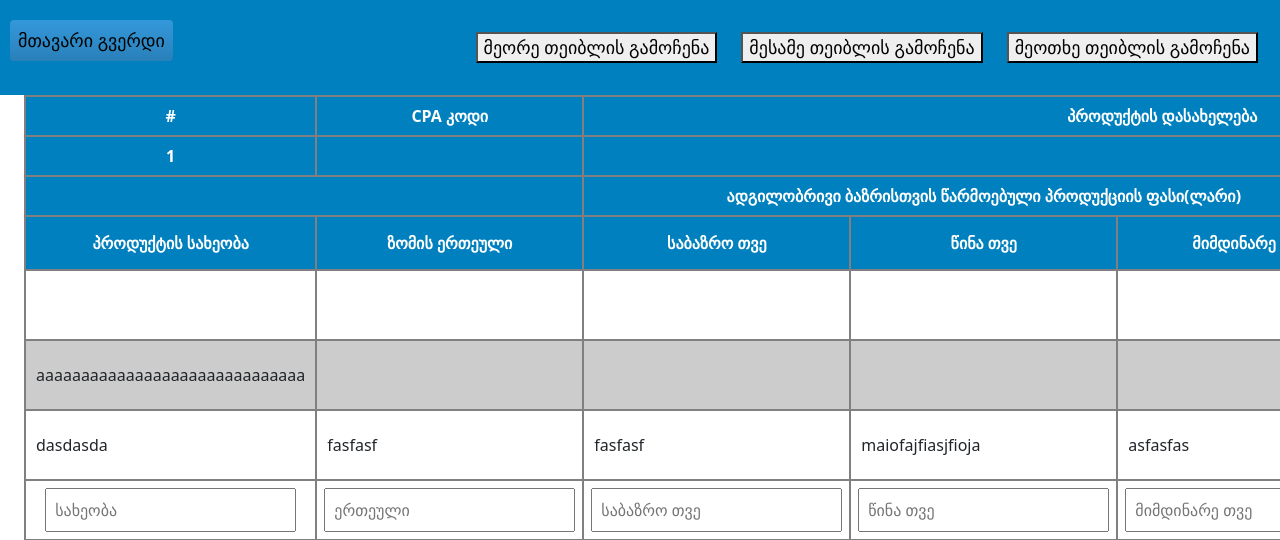
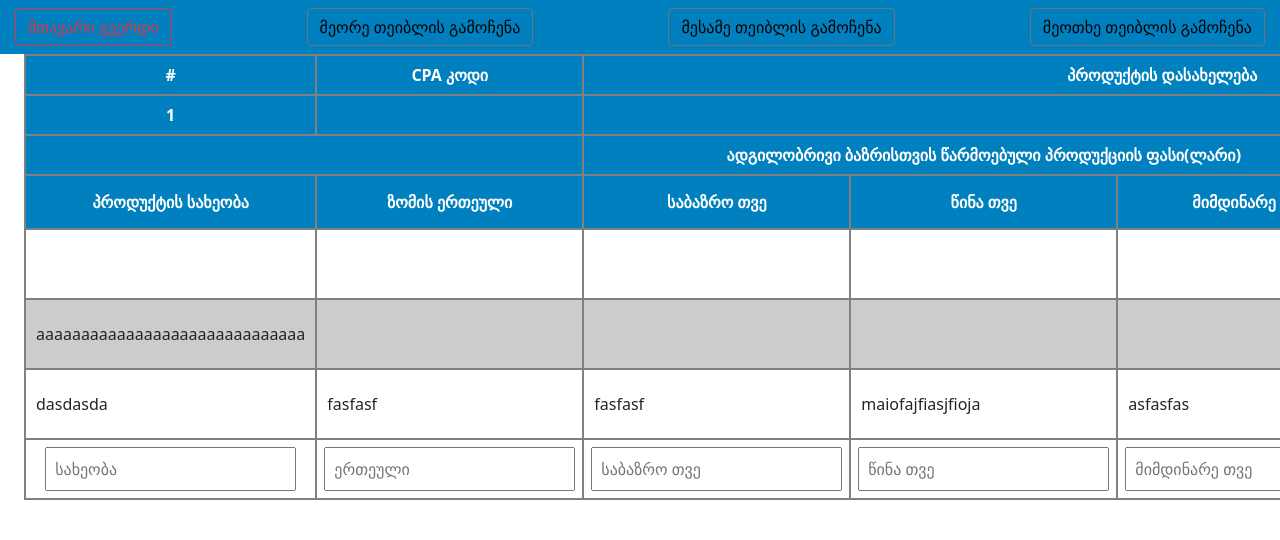
Before and after one commit to nikolozi2001/survey, a PHP site: page /surveytable/index.php in a window 1280 px wide; the page is wider, and only the part inside the window is pictured. Shown: the top 540 px of that part. Run offline with PHP 8.4, Linux system fonts and the light colour scheme; the visitor is signed in with stand-in values (Sample User, id 1); data comes from the database, SQL or seed files in the repository.

Commit message:
updated style and fixed bug

```diff
--- a/surveytable/css/style.css
+++ b/surveytable/css/style.css
@@ -194,60 +194,25 @@ td {
     display: none;
 }
 
-/* .f-tables{
-    margin: 0 0 0 12px
-} */
+
 .print {
     margin-left: -453px;
     justify-content: right;
 }
 
-/* header */
 
-.header {
-    overflow: hidden;
-    background-color: var(--geostat-color);
-    padding: 20px 10px;
+#my-btn, #my-btnn, #my-btnnn {
+    color: black;
+    /* border: none; */
 }
 
-.header a {
-    float: left;
-    color: black;
-    text-align: center;
-    padding: 12px;
-    text-decoration: none;
-    font-size: 18px;
-    line-height: 25px;
-    border-radius: 4px;
+.bg-primary{
+    background: var(--geostat-color) !important;
 }
 
-.header a.logo {
-    font-size: 25px;
-    font-weight: bold;
+.mainPage{
+    margin-left: 15px;
 }
-
-.header a:hover {
-    background-color: #ddd;
-    color: black;
+.fourth-btn{
+    margin-right: 15px;
 }
-
-.header a.active {
-    background-color: dodgerblue;
-    color: white;
-}
-
-.header-right {
-    float: right;
-}
-
-@media screen and (max-width: 500px) {
-    .header a {
-        float: none;
-        display: block;
-        text-align: left;
-    }
-
-    .header-right {
-        float: none;
-    }
-}
--- a/surveytable/index.php
+++ b/surveytable/index.php
@@ -33,20 +33,14 @@ if (!isset($_SESSION['isLogin']) || $_SESSION['isLogin'] == false) {
 </head>
 
 <body>
-	<header class="container-fluid">
-		<div class="dashboard container-fluid">
-			<!-- <a class="dashboard-btn p-2 flex-fill" href="../index.php" target="" rel="noopener noreferrer">მთავარი გვერდი</a> -->
-		</div>
+	<header>
+		<nav class="navbar navbar-dark bg-primary">
+			<a class="btn btn-outline-danger mainPage" href="../index.php" target="" rel="noopener noreferrer">მთავარი გვერდი</a>
+			<a><button class="btn btn-outline-secondary" id="my-btn">მეორე თეიბლის გამოჩენა</button></a>
+			<a><button class="btn btn-outline-secondary" id="my-btnn">მესამე თეიბლის გამოჩენა</button></a>
+			<a><button class="btn btn-outline-secondary fourth-btn" id="my-btnnn">მეოთხე თეიბლის გამოჩენა</button></a>
+		</nav>
 	</header>
-	<div class="header">
-		<a class="dashboard-btn p-2 flex-fill" href="../index.php" target="" rel="noopener noreferrer">მთავარი გვერდი</a>
-		<!-- <a href="#default" class="logo">CompanyLogo</a> -->
-		<div class="header-right">
-			<a><button id="my-btn">მეორე თეიბლის გამოჩენა</button></a>
-			<a><button id="my-btnn">მესამე თეიბლის გამოჩენა</button></a>
-			<a><button id="my-btnnn">მეოთხე თეიბლის გამოჩენა</button></a>
-		</div>
-	</div>
 	<div class="first-table container-fluid">
 		<div class="container-fluid">
 			<table border="1" class="table-responsive">
@@ -77,7 +71,7 @@ if (!isset($_SESSION['isLogin']) || $_SESSION['isLogin'] == false) {
 				<tbody>
 					<?php
 					include('conn.php');
-					$query = mysqli_query($conn, "select * from `products`");
+					$query = mysqli_query($conn, "select * from `products` limit 4");
 					while ($row = mysqli_fetch_array($query)) {
 					?>
 						<tr class="table-active">
@@ -138,7 +132,7 @@ if (!isset($_SESSION['isLogin']) || $_SESSION['isLogin'] == false) {
 				<tbody>
 					<?php
 					include('conn.php');
-					$query = mysqli_query($conn, "select * from `productss`");
+					$query = mysqli_query($conn, "select * from `productss` limit 4");
 					while ($row = mysqli_fetch_array($query)) {
 					?>
 						<tr class="table-active">
@@ -200,7 +194,7 @@ if (!isset($_SESSION['isLogin']) || $_SESSION['isLogin'] == false) {
 				<tbody>
 					<?php
 					include('conn.php');
-					$query = mysqli_query($conn, "select * from `productsss`");
+					$query = mysqli_query($conn, "select * from `productsss` limit 4");
 					while ($row = mysqli_fetch_array($query)) {
 					?>
 						<tr class="table-active">
@@ -262,7 +256,7 @@ if (!isset($_SESSION['isLogin']) || $_SESSION['isLogin'] == false) {
 				<tbody>
 					<?php
 					include('conn.php');
-					$query = mysqli_query($conn, "select * from `productssss`");
+					$query = mysqli_query($conn, "select * from `productssss` limit 4");
 					while ($row = mysqli_fetch_array($query)) {
 					?>
 						<tr class="table-active">
--- a/surveytable/js/script.js
+++ b/surveytable/js/script.js
@@ -33,7 +33,7 @@ const containerrr = document.querySelector("#table-fourth");
 btnnn.addEventListener("click", function () {
     if (containerrr.style.display === "block") {
         containerrr.style.display = "none";
-        btnn.innerHTML = "მეოთხე თეიბლის გამოჩენა"
+        btnnn.innerHTML = "მეოთხე თეიბლის გამოჩენა"
     } else {
         containerrr.style.display = "block";
         btnnn.innerHTML = "მეოთხე თეიბლის დამალვა"
```
